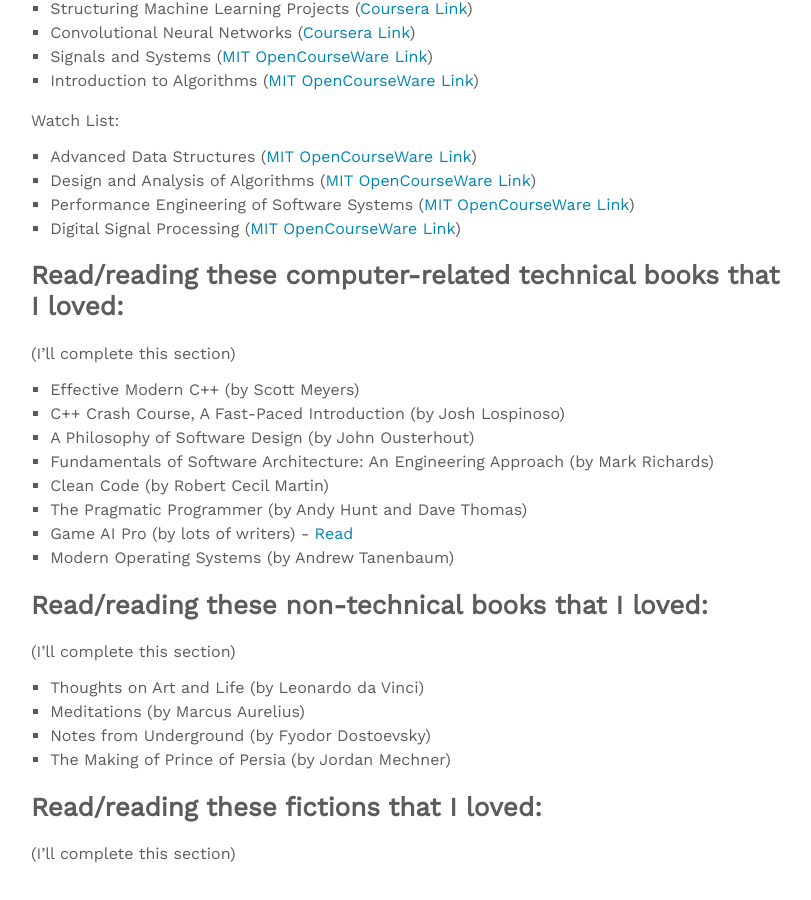
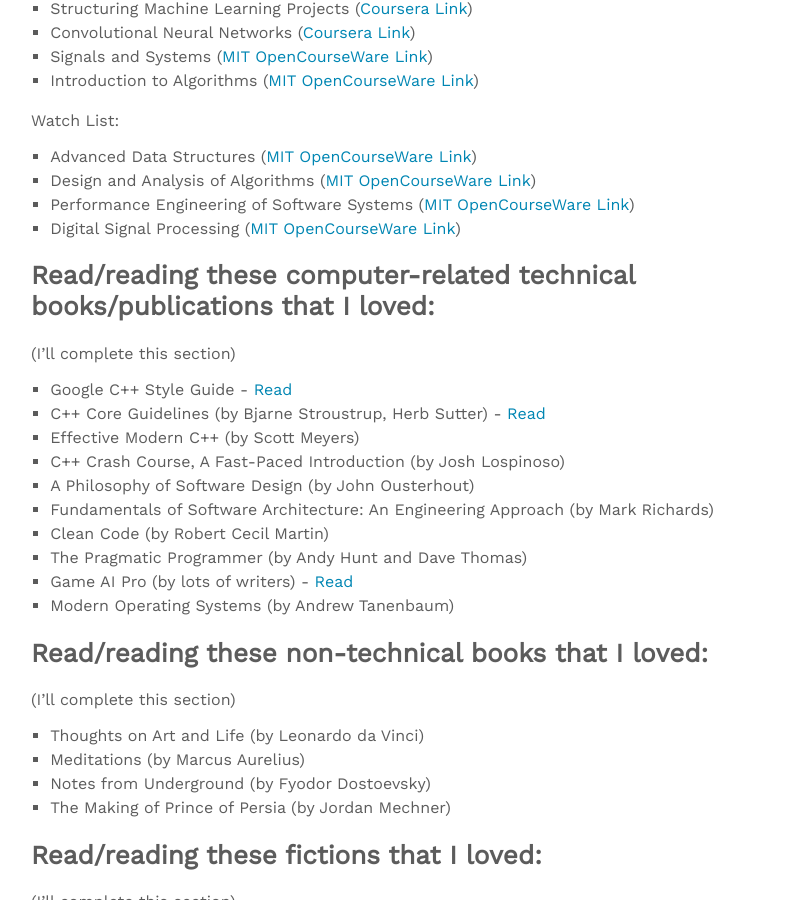
Before and after one commit to amuuu/amuuu.github.io, a Jekyll site: the page built from about.md, in a window 1280 px wide and 900 px high, scrolled down 2036 px. Shown: the whole window, without its empty margins (233-1044 px from the left). Built offline with Jekyll 4.4.1, drawn with Linux system fonts in a browser that asks for light colours; nearby versions of some CDN libraries.

Commit message:
Update about.md

```diff
--- a/about.md
+++ b/about.md
@@ -80,8 +80,10 @@
 - Performance Engineering of Software Systems ([MIT OpenCourseWare Link](https://ocw.mit.edu/courses/6-172-performance-engineering-of-software-systems-fall-2018/))
 - Digital Signal Processing ([MIT OpenCourseWare Link](https://ocw.mit.edu/courses/res-6-008-digital-signal-processing-spring-2011/))
 
-## Read/reading these computer-related technical books that I loved:
+## Read/reading these computer-related technical books/publications that I loved:
 (I'll complete this section)
+- Google C++ Style Guide - [Read](https://google.github.io/styleguide/cppguide.html)
+- C++ Core Guidelines (by Bjarne Stroustrup, Herb Sutter) - [Read](https://isocpp.github.io/CppCoreGuidelines/CppCoreGuidelines)
 - Effective Modern C++ (by Scott Meyers)
 - C++ Crash Course, A Fast-Paced Introduction (by Josh Lospinoso)
 - A Philosophy of Software Design (by John Ousterhout)
```
